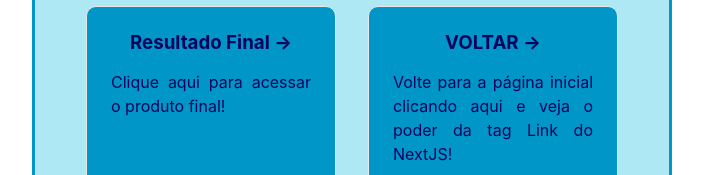
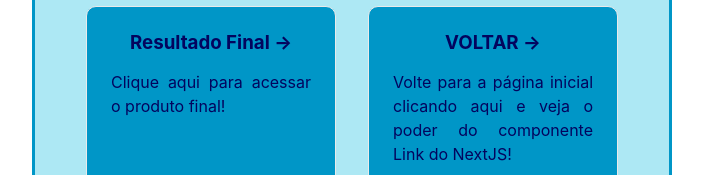
Before and after one commit to ResXBocchi/portfolium, a Next.js app: page /engaja in a window 1280 px wide. Shown: the part 777-952 px from the top of the page, without its empty margins (288-991 px from the left). Built offline with nearby package versions, Linux system fonts and the light colour scheme.

Commit message:
corrigindo copy

```diff
--- a/pages/engaja.js
+++ b/pages/engaja.js
@@ -47,7 +47,7 @@ export default function Engaja() {
           <Link href='/'>
             <div className='card'>
                     <h3 >VOLTAR &rarr;</h3>
-                    <p>Volte para a página inicial clicando aqui e veja o poder da tag Link do NextJS!</p>
+                    <p>Volte para a página inicial clicando aqui e veja o poder do componente Link do NextJS!</p>
             </div>
         </Link>
         </div>
--- a/pages/novamente.js
+++ b/pages/novamente.js
@@ -47,7 +47,7 @@ export default function NovaMente() {
           <Link href='/'>
             <div className='card'>
                     <h3 >VOLTAR &rarr;</h3>
-                    <p>Volte para a página inicial clicando aqui e veja o poder da tag Link do NextJS!</p>
+                    <p>Volte para a página inicial clicando aqui e veja o poder do componente Link do NextJS!</p>
             </div>
         </Link>
         </div>
```
